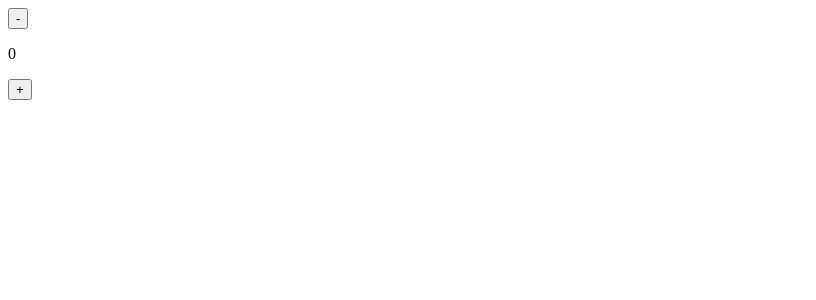
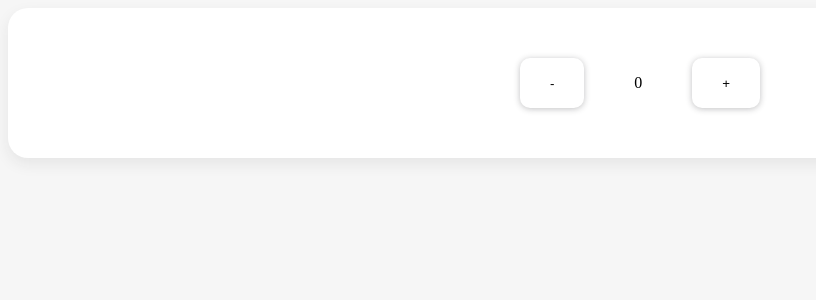
Before and after one commit to aofleejay/try-mobx, a React (Create React App) app: page / in a window 1280 px wide. Shown: the top 300 px of the page, without its empty margins (0-816 px from the left). Built offline with nearby package versions, Linux system fonts and the light colour scheme.

Commit message:
Add style

```diff
--- a/package.json
+++ b/package.json
@@ -7,7 +7,8 @@
     "mobx-react": "5.2.5",
     "react": "16.4.1",
     "react-dom": "16.4.1",
-    "react-scripts": "1.1.4"
+    "react-scripts": "1.1.4",
+    "styled-components": "3.4.5"
   },
   "scripts": {
     "start": "react-scripts start",
--- a/src/components/Counter.js
+++ b/src/components/Counter.js
@@ -1,12 +1,40 @@
 import React from 'react'
 import { observer } from 'mobx-react'
+import styled from 'styled-components'
+
+const Card = styled.div`
+  display: flex;
+  justify-content: center;
+  padding: 50px;
+  border-radius: 20px;
+  background-color: white;
+  margin-bottom: 100px;
+  box-shadow: 0 6px 15px rgba(36, 37, 38, 0.08);
+`
+
+const Button = styled.button`
+  display: inline-block;
+  border: none;
+  border-radius: 10px;
+  padding: 10px 30px;
+  margin: 0;
+  background-color: white;
+  cursor: pointer;
+  outline: none;
+  box-shadow: 0 1px 6px rgba(32, 33, 36, 0.28);
+`
+
+const Text = styled.p`
+  margin-left: 50px;
+  margin-right: 50px;
+`
 
 const Counter = observer(({ counterStore }) => (
-  <div>
-    <button onClick={counterStore.decrease}>-</button>
-    <p>{counterStore.tick}</p>
-    <button onClick={counterStore.increase}>+</button>
-  </div>
+  <Card >
+    <Button onClick={counterStore.decrease}>-</Button>
+    <Text>{counterStore.tick}</Text>
+    <Button onClick={counterStore.increase}>+</Button>
+  </Card>
 ))
 
 export default Counter
--- /dev/null
+++ b/src/index.css
@@ -0,0 +1,3 @@
+body {
+  background-color: #f6f6f6
+}
--- a/src/index.js
+++ b/src/index.js
@@ -1,5 +1,6 @@
 import React from 'react'
 import ReactDOM from 'react-dom'
 import App from './components/App'
+import './index.css'
 
 ReactDOM.render(<App />, document.getElementById('root'))
```
Also changed, not shown: 1 other file (tests, documents, lock files or other folders).
